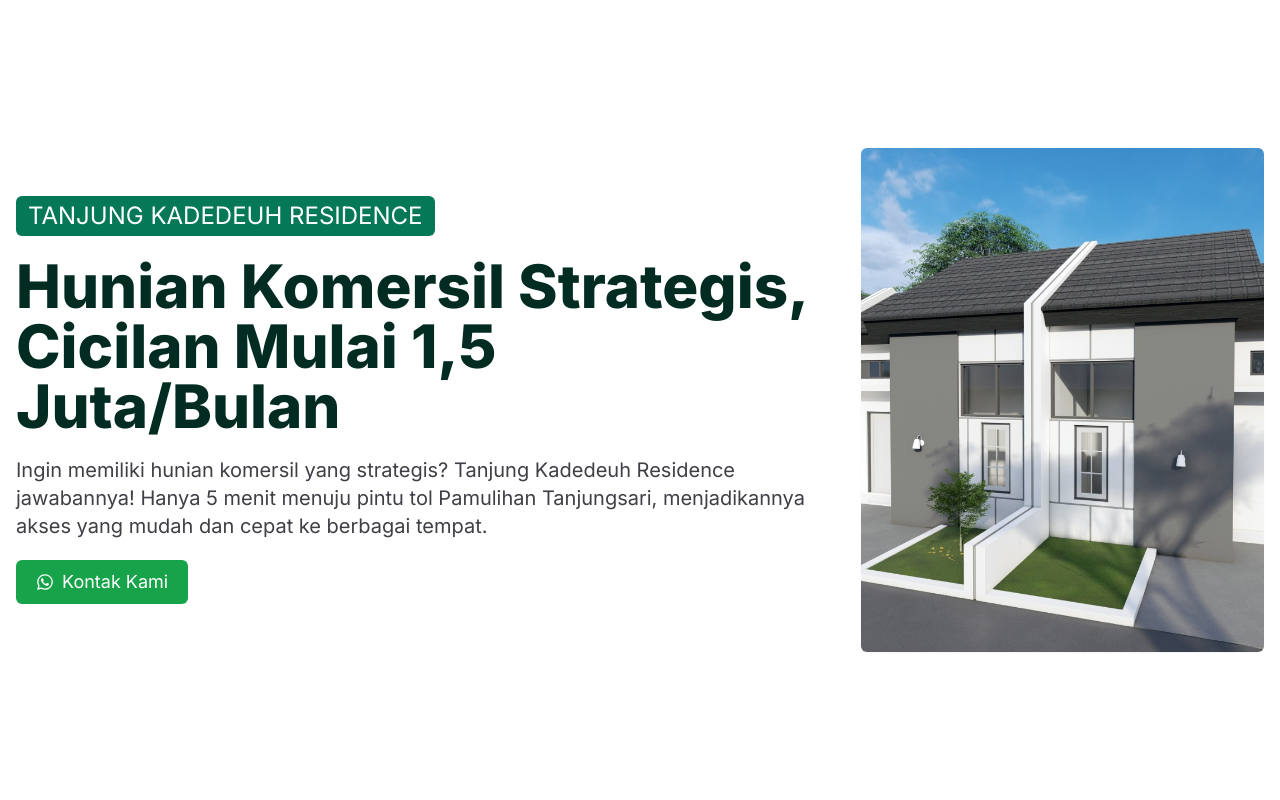
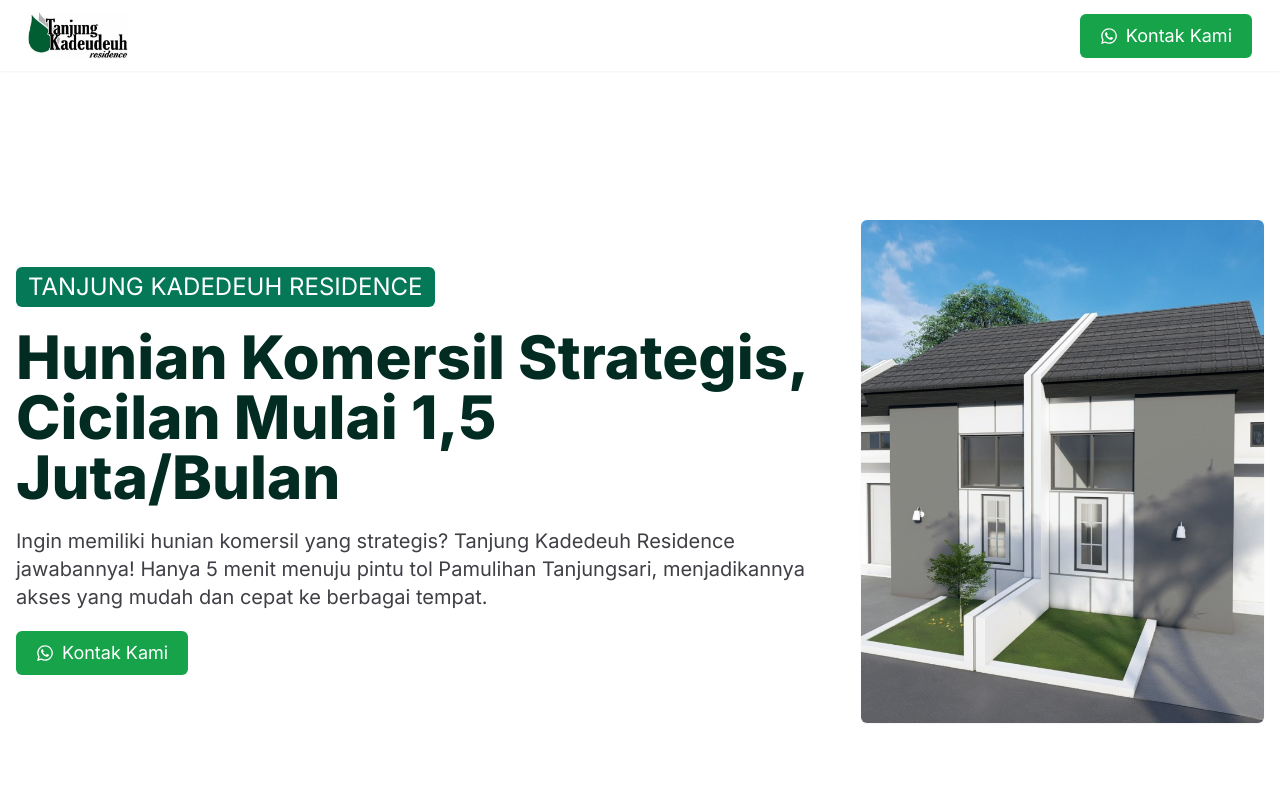
Before and after one commit to adzibilal/kckproperty, a Next.js app: page /tanjungkadedeuhresidence in a window 1280 px wide. Shown: the top 800 px of the page. Built offline with nearby package versions, Linux system fonts and the light colour scheme; no server answers.

Commit message:
navbar & footer

```diff
--- /dev/null
+++ b/app/tanjungkadedeuhresidence/_components/navbar.tsx
@@ -0,0 +1,42 @@
+'use client'
+import Image from 'next/image'
+import { motion } from 'framer-motion'
+import { FaWhatsapp } from 'react-icons/fa'
+import * as pixel from '@/lib/fbpixel'
+
+const Navbar = () => {
+    const handleCta = () => {
+        pixel.btnWhatsApp()
+
+        const text = `Halo, saya ingin mengetahui lebih lanjut tentang Tanjung Kadedeuh Residence. 👋`
+
+        // Membuat URL WhatsApp dengan parameter yang dinamis
+        const waURL = `https://api.whatsapp.com/send?phone=6281234422245&text=${encodeURIComponent(
+            text
+        )}`
+
+        // Membuka jendela baru dengan URL WhatsApp
+        window.open(waURL, '_blank')
+    }
+    return (
+        <div className='bg-white sticky top-0 z-10 p-3 shadow-sm'>
+            <div className='max-con flex justify-between items-center'>
+                <Image
+                    src='/images/tkr/logo-tkr.png'
+                    width={100}
+                    height={100}
+                    alt='Tanjung Kadedeuh Residence by KCKPROPERTY'
+                />
+
+                <div
+                    onClick={handleCta}
+                    className='bg-green-600 hover:bg-green-500 text-white cursor-pointer w-max px-5 py-2 rounded-md text-lg flex items-center gap-2'>
+                    <FaWhatsapp />
+                    Kontak Kami
+                </div>
+            </div>
+        </div>
+    )
+}
+
+export default Navbar
--- a/app/tanjungkadedeuhresidence/page.tsx
+++ b/app/tanjungkadedeuhresidence/page.tsx
@@ -4,6 +4,7 @@
 import Maps from './_components/maps'
 import Image from 'next/image'
 import Promo from './_components/promo'
+import Navbar from './_components/navbar'
 
 export const metadata: Metadata = {
     title: 'Tanjung Kade Deuh Residence by KCKPROPERTY',
@@ -13,17 +14,22 @@
 const TKRPage = () => {
     return (
         <div className=''>
+            <Navbar />
             <Hero />
             <Values />
             <Promo />
             <Maps />
-            <div className='max-con !py-5'>
+            <div className='max-con !py-5 flex justify-between items-center max-sm:flex-col max-sm:justify-center gap-5'>
                 <Image
                     src='/images/tkr/logo-tkr.png'
                     width={100}
                     height={100}
                     alt='Tanjung Kadedeuh Residence by KCKPROPERTY'
                 />
+
+                <div className='max-sm:text-center text-sm text-zinc-500'>
+                    &copy; Tanjung Kadedeuh Residence by KCKPROPERTY
+                </div>
             </div>
         </div>
     )
```
